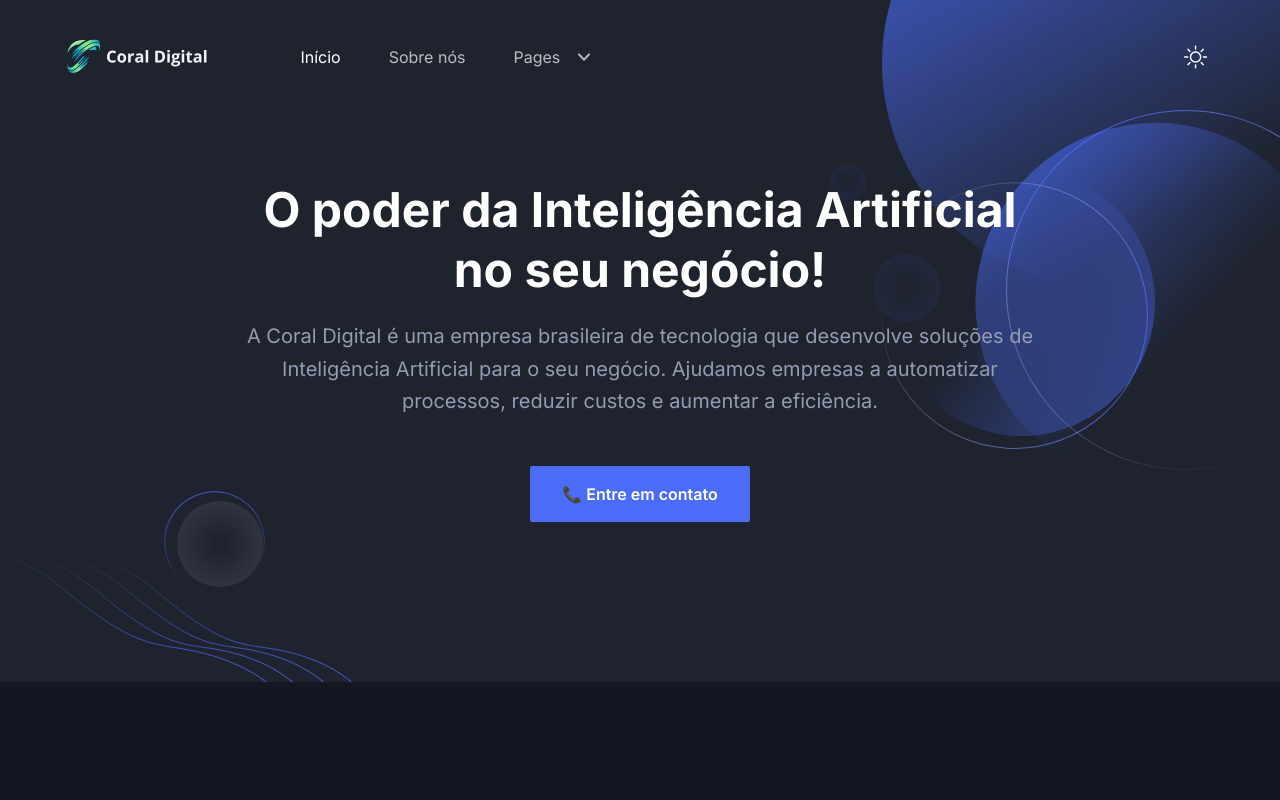
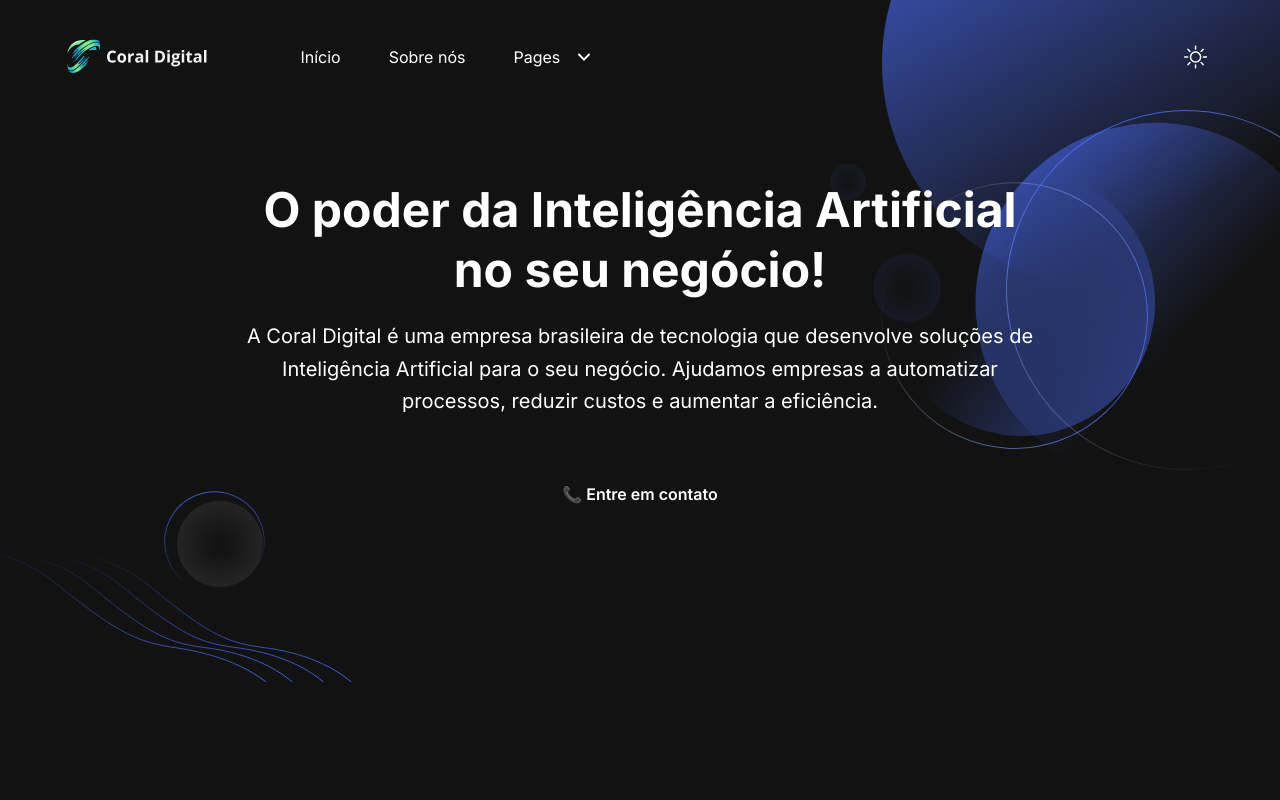
Before and after one commit to hellmrf/coraldigital.com.br, a Next.js app: page / in a window 1280 px wide. Shown: the top 800 px of the page. Built offline with nearby package versions, Linux system fonts and the light colour scheme.

Commit message:
wip: create theme

```diff
--- a/src/app/layout.tsx
+++ b/src/app/layout.tsx
@@ -22,7 +22,7 @@ export default function RootLayout({
       */}
       <head />
 
-      <body className={`bg-[#FCFCFC] dark:bg-black ${inter.className}`}>
+      <body className={`bg-background dark:bg-background-dark ${inter.className}`}>
         <Providers>
           <Header />
           {children}
--- a/src/styles/index.css
+++ b/src/styles/index.css
@@ -1,5 +1,47 @@
-@import "./_colors.css";
 @import url("https://fonts.googleapis.com/css2?family=Inter:wght@100;200;300;400;500;600;700;800;900&display=swap");
+
+@theme {
+  /* Base colors - brand palette */
+  --color-cd-coral: #FF6F61;
+  --color-cd-coral-hover: #FFA08F;
+  --color-cd-teal-light: #1EAFB3;
+  --color-cd-teal-dark: #29C2C6;
+  --color-cd-navy-light: #104E7B;
+  --color-cd-navy-dark: #3B76A5;
+  --color-cd-sand-light: #F5EDE4;
+  --color-cd-sand-dark: #E8D9C9;
+  --color-cd-charcoal: #222831;
+  --color-cd-white: #F5F5F5;
+  --color-cd-bg-dark: #181D23;
+  --color-cd-surface-light: #FFFFFF;
+
+  /* Semantic color tokens - light theme defaults */
+  --color-background: var(--color-cd-sand-light);
+  --color-surface: var(--color-cd-surface-light);
+  --color-primary: var(--color-cd-coral);
+  --color-primary-hover: var(--color-cd-coral-hover);
+  --color-secondary: var(--color-cd-teal-light);
+  --color-accent: var(--color-cd-navy-light);
+  --color-text: var(--color-cd-charcoal);
+
+  /* Dark mode overrides via media query */
+  @media (prefers-color-scheme: dark) {
+    --color-background: var(--color-cd-bg-dark);
+    --color-surface: var(--color-cd-sand-dark);
+    --color-secondary: var(--color-cd-teal-dark);
+    --color-accent: var(--color-cd-navy-dark);
+    --color-text: var(--color-cd-white);
+  }
+}
+
+/* Dark mode overrides via data attribute */
+[data-theme="dark"] {
+  --color-background: var(--color-cd-bg-dark);
+  --color-surface: var(--color-cd-sand-dark);
+  --color-secondary: var(--color-cd-teal-dark);
+  --color-accent: var(--color-cd-navy-dark);
+  --color-text: var(--color-cd-white);
+}
 
 @tailwind base;
 @tailwind components;
--- a/tailwind.config.js
+++ b/tailwind.config.js
@@ -35,26 +35,52 @@ module.exports = {
     },
     extend: {
       colors: {
-        current: "currentColor",
-        transparent: "transparent",
-        white: "#FFFFFF",
-        black: "#121723",
-        dark: "#1D2430",
-        primary: "#4A6CF7",
-        yellow: "#FBB040",
-        "bg-color-dark": "#171C28",
-        "body-color": {
-          DEFAULT: "#788293",
-          dark: "#959CB1",
+        current:     'currentColor',
+        transparent: 'transparent',
+
+        // Core brand colors - directly from @theme
+        background: 'var(--color-background)',
+        surface:    'var(--color-surface)',
+        primary:    'var(--color-primary)',
+        'primary-hover': 'var(--color-primary-hover)',
+        secondary:  'var(--color-secondary)',
+        accent:     'var(--color-accent)',
+        text:       'var(--color-text)',
+
+        // Brand color palette - accessible via cd-* classes
+        'cd-coral':        'var(--color-cd-coral)',
+        'cd-coral-hover':  'var(--color-cd-coral-hover)',
+        'cd-teal-light':   'var(--color-cd-teal-light)',
+        'cd-teal-dark':    'var(--color-cd-teal-dark)',
+        'cd-navy-light':   'var(--color-cd-navy-light)',
+        'cd-navy-dark':    'var(--color-cd-navy-dark)',
+        'cd-sand-light':   'var(--color-cd-sand-light)',
+        'cd-sand-dark':    'var(--color-cd-sand-dark)',
+        'cd-charcoal':     'var(--color-cd-charcoal)',
+        'cd-white':        'var(--color-cd-white)',
+        'cd-bg-dark':      'var(--color-cd-bg-dark)',
+        'cd-surface-light': 'var(--color-cd-surface-light)',
+
+        // Legacy aliases - for backward compatibility
+        white:       'var(--color-cd-white)',
+        black:       'var(--color-cd-charcoal)',
+        dark:        'var(--color-cd-bg-dark)',
+        yellow:      'var(--color-secondary)',
+
+        'body-color': {
+          DEFAULT: 'var(--color-text)',
+          dark:    'var(--color-cd-white)',
         },
+
         stroke: {
-          stroke: "#E3E8EF",
-          dark: "#353943",
+          stroke: 'var(--color-accent)',
+          dark:   'var(--color-accent)',
         },
+
         gray: {
           ...colors.gray,
-          dark: "#1E232E",
-          light: "#F0F2F9",
+          dark:  'var(--color-cd-sand-dark)',
+          light: 'var(--color-cd-sand-light)',
         },
       },
 
```
